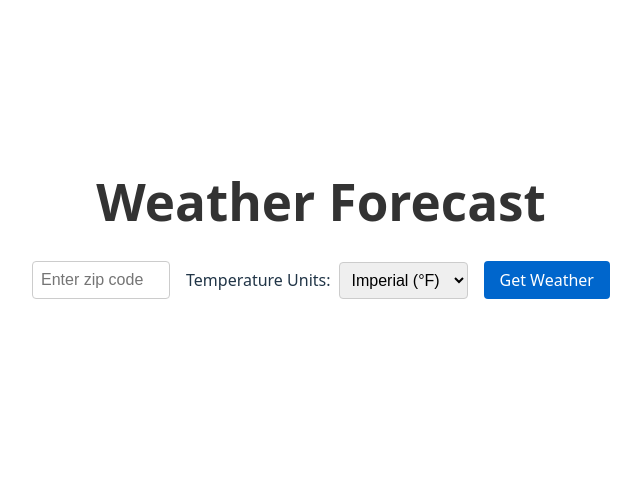
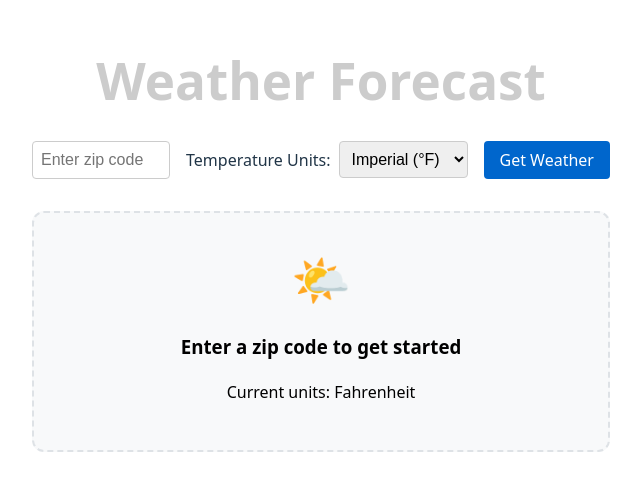
Before and after one commit to mathyasp/weather-api-single-page, a React (Vite) app: page / in a window 1280 px wide. Shown: the part 165-656 px from the top of the page, without its empty margins (319-960 px from the left). Built offline with nearby package versions, Linux system fonts and the light colour scheme; no server answers.

Commit message:
Add conditional rendering

```diff
--- a/src/components/Weather.css
+++ b/src/components/Weather.css
@@ -5,7 +5,7 @@
 }
 
 .weather-container h1 {
-  color: #333;
+  color: #ccc;
   margin-bottom: 2rem;
 }
 
@@ -64,3 +64,98 @@ select {
     justify-content: center;
   }
 }
+
+.weather-state-container {
+  margin-top: 30px;
+  min-height: 200px;
+}
+
+.initial-state {
+  text-align: center;
+  padding: 30px;
+  color: black;
+  background-color: #f8f9fa;
+  border-radius: 12px;
+  border: 2px dashed #dee2e6;
+}
+
+.welcome-icon {
+  font-size: 48px;
+  margin-bottom: 15px;
+}
+
+.loading-state {
+  display: flex;
+  flex-direction: column;
+  align-items: center;
+  justify-content: center;
+  padding: 30px;
+}
+
+.spinner {
+  width: 40px;
+  height: 40px;
+  border: 4px solid rgba(0, 123, 255, 0.1);
+  border-radius: 50%;
+  border-left-color: #007bff;
+  animation: spin 1s linear infinite;
+  margin-bottom: 15px;
+}
+
+@keyframes spin {
+  0% { transform: rotate(0deg); }
+  100% { transform: rotate(360deg); }
+}
+
+.error-state {
+  background-color: #fff5f5;
+  color: black;
+  border-left: 4px solid #dc3545;
+  padding: 20px;
+  border-radius: 4px;
+  margin-bottom: 20px;
+  text-align: center;
+}
+
+.error-icon {
+  display: inline-flex;
+  align-items: center;
+  justify-content: center;
+  width: 30px;
+  height: 30px;
+  background-color: #dc3545;
+  color: white;
+  border-radius: 50%;
+  font-weight: bold;
+  margin-bottom: 10px;
+}
+
+.dismiss-error {
+  background-color: transparent;
+  border: 1px solid #dc3545;
+  color: #dc3545;
+  padding: 5px 10px;
+  border-radius: 4px;
+  cursor: pointer;
+  margin-top: 10px;
+}
+
+.dismiss-error:hover {
+  background-color: #dc3545;
+  color: white;
+}
+
+.units-changed-state {
+  text-align: center;
+  padding: 30px;
+  color: black;
+  background-color: #e6f7ff;
+  border-radius: 12px;
+  border: 2px dashed #91d5ff;
+}
+
+.units-icon {
+  font-size: 48px;
+  margin-bottom: 15px;
+  animation: pulse 2s infinite;
+}
--- a/src/components/Weather.jsx
+++ b/src/components/Weather.jsx
@@ -8,6 +8,7 @@ function Weather() {
   const [weatherData, setWeatherData] = useState(null)
   const [isLoading, setIsLoading] = useState(false)
   const [error, setError] = useState(null)
+  const [unitsChanged, setUnitsChanged] = useState(false)
 
   const API_KEY = import.meta.env.VITE_API_KEY
 
@@ -18,6 +19,9 @@ function Weather() {
   const handleUnitsChange = (e) => {
     setUnits(e.target.value)
     setWeatherData(null)
+    if (zipCode.length === 5) {
+      setUnitsChanged(true)
+    }
   }
 
   const handleSubmit = async (e) => {
@@ -30,6 +34,7 @@ function Weather() {
 
     setIsLoading(true)
     setError(null)
+    setUnitsChanged(false)
 
     try {
       const response = await fetch(
@@ -96,12 +101,51 @@ function Weather() {
         </button>
       </form>
 
-      {error && <div className="error">{error}</div>}
+      <div className="weather-state-container">
+        {isLoading && (
+          <div className="loading-state">
+            <div className="spinner"></div>
+            <p>Fetching weather data...</p>
+          </div>
+        )}
 
-      {weatherData && <DisplayWeather
-        weatherData={weatherData}
-        units={units}
-      />}
+        {error && (
+          <div className="error-state">
+            <div className="error-icon">!</div>
+            <h3>Something went wrong</h3>
+            <p>{error}</p>
+            <button
+              onClick={() => setError(null)}
+              className="dismiss-error"
+            >
+              Dismiss
+            </button>
+          </div>
+        )}
+
+        {!isLoading && !error && !weatherData && unitsChanged && (
+          <div className="units-changed-state">
+            <div className="units-icon">🔄</div>
+            <h3>Units changed to {units === 'metric' ? 'Celsius' : units === 'imperial' ? 'Fahrenheit' : 'Kelvin'}</h3>
+            <p>Click "Get Weather" to see updated values</p>
+          </div>
+        )}
+
+        {!isLoading && !error && !weatherData && !unitsChanged && (
+          <div className="initial-state">
+            <div className="welcome-icon">🌤️</div>
+            <h3>Enter a zip code to get started</h3>
+            <p>Current units: {units === 'metric' ? 'Celsius' : units === 'imperial' ? 'Fahrenheit' : 'Kelvin'}</p>
+          </div>
+        )}
+
+        {!isLoading && !error && weatherData && (
+          <DisplayWeather
+            weatherData={weatherData}
+            units={units}
+          />
+        )}
+      </div>
     </div>
   )
 }
```
